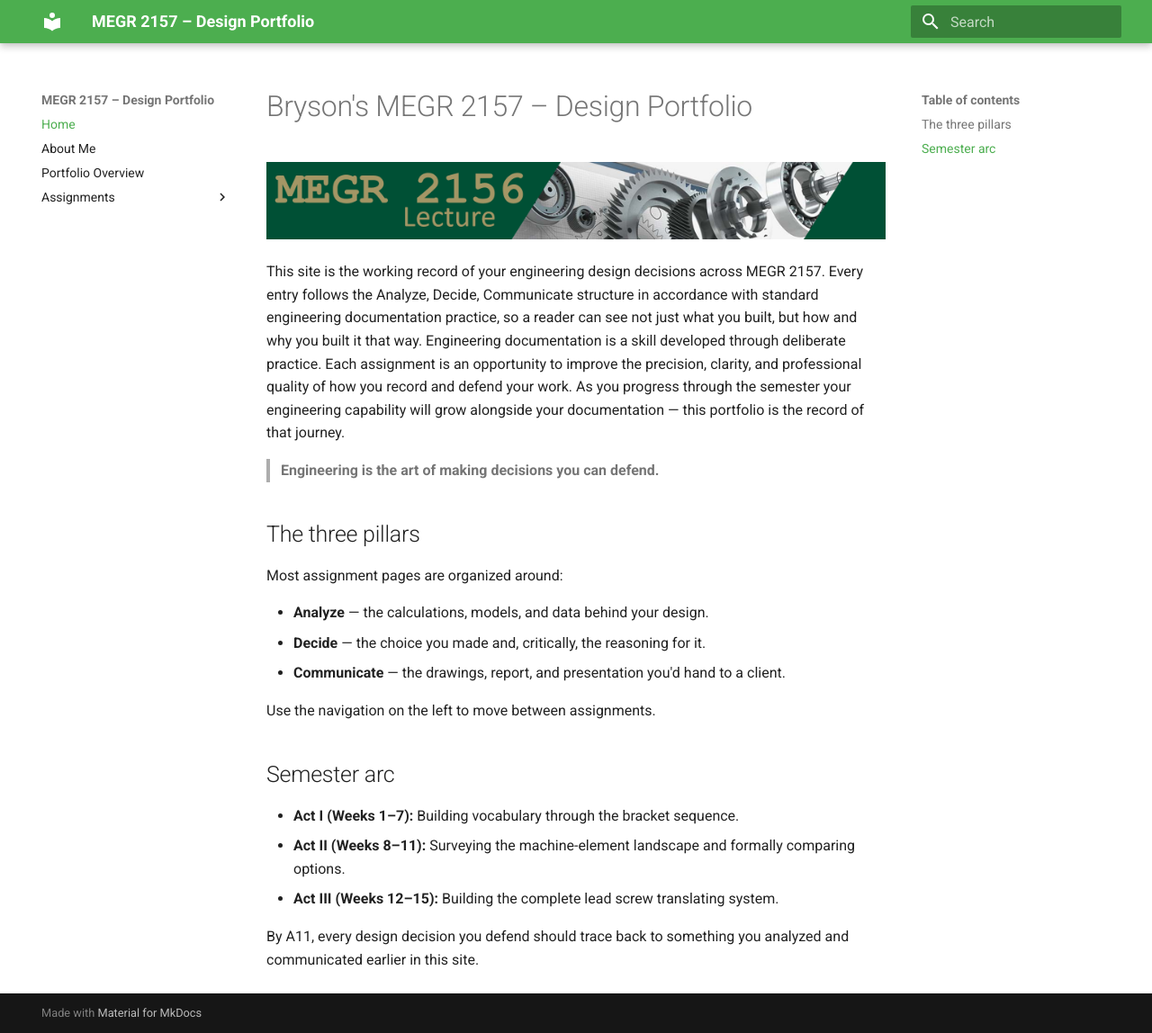
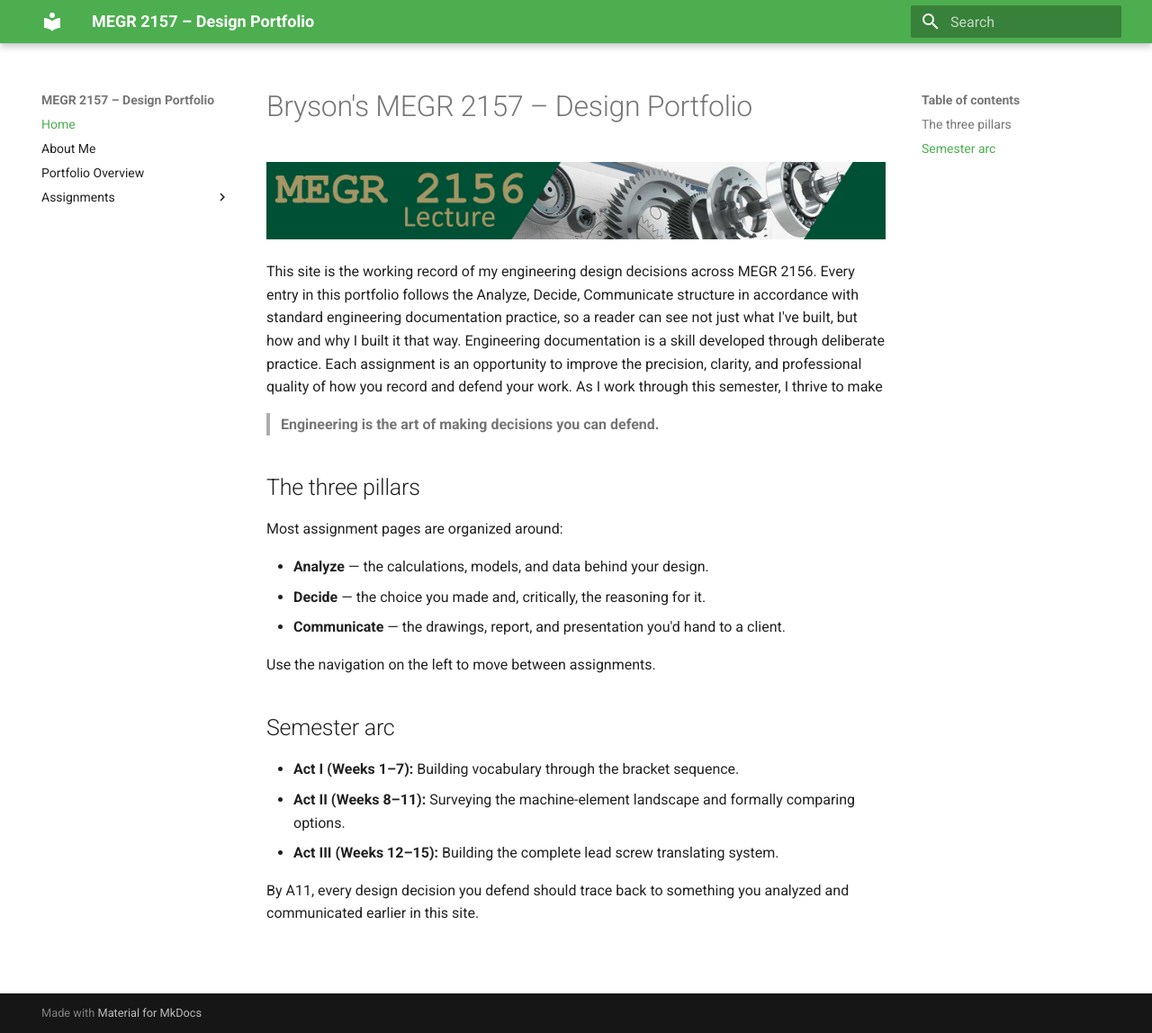
Before and after one commit to bbare4/Brysons-MEGR2156-portfolio, an MkDocs documentation site: the page built from docs/index.md, in a window 1280 px wide and 1148 px high. Shown: the whole window at 90% size. Built offline with MkDocs 1.6.1 and Material for MkDocs 9.7.7, drawn with Linux system fonts in a browser that asks for light colours.

Commit message:
Revise introduction for personal ownership in portfolio
Updated the introduction to reflect personal ownership and progress in MEGR 2156.

```diff
--- a/docs/index.md
+++ b/docs/index.md
@@ -2,7 +2,7 @@
 
 ![MEGR 2156-7 Title](MEGR2156title.png)
 
-This site is the working record of your engineering design decisions across MEGR 2157. Every entry follows the Analyze, Decide, Communicate structure in accordance with standard engineering documentation practice, so a reader can see not just what you built, but how and why you built it that way. Engineering documentation is a skill developed through deliberate practice. Each assignment is an opportunity to improve the precision, clarity, and professional quality of how you record and defend your work. As you progress through the semester your engineering capability will grow alongside your documentation — this portfolio is the record of that journey.
+This site is the working record of my engineering design decisions across MEGR 2156. Every entry in this portfolio follows the Analyze, Decide, Communicate structure in accordance with standard engineering documentation practice, so a reader can see not just what I've built, but how and why I built it that way. Engineering documentation is a skill developed through deliberate practice. Each assignment is an opportunity to improve the precision, clarity, and professional quality of how you record and defend your work. As I work through this semester, I thrive to make
 
 > **Engineering is the art of making decisions you can defend.**
 
```
